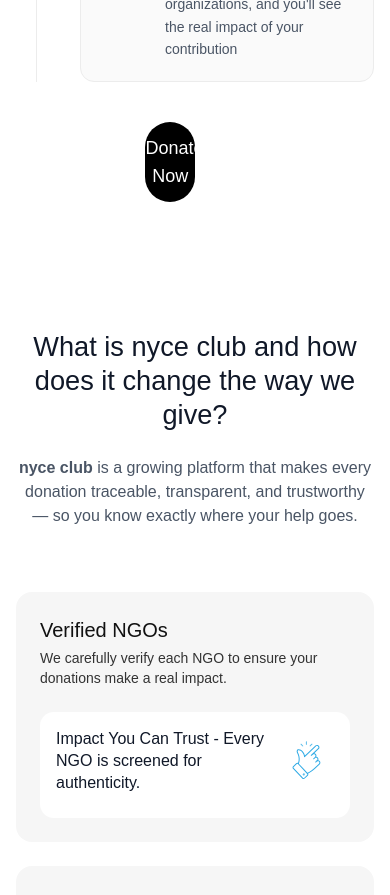
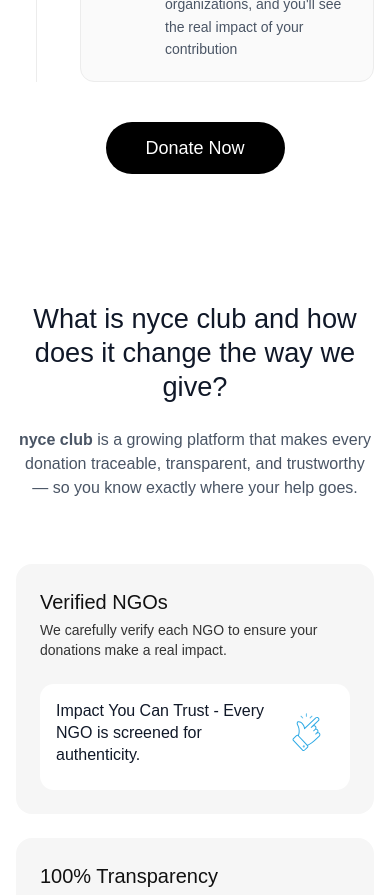
Before and after one commit to Devzel-Agency/nyce_club_frontend, a Next.js app: page / in a window 390 px wide. Shown: the part 1460-2355 px from the top of the page. Built offline with nearby package versions, Linux system fonts and the light colour scheme; a web font is replaced by a local one.

Commit message:
fix: Update Link component for improved layout in OurProcess section

```diff
--- a/sections/home/ourProcess.js
+++ b/sections/home/ourProcess.js
@@ -74,8 +74,8 @@
           </div>
         </div>
         <div className=" flex mt-10 md:mt-14 justify-center w-full">
-          <Link href={"/ngos"}>
-            <button className="bg-black cursor-pointer text-white font-overused-grotesk font-medium sm:w-max w-1/2 sm:px-11 py-3 rounded-full text-lg   ">
+          <Link className=" flex justify-center w-full" href={"/ngos"}>
+            <button className="bg-black  cursor-pointer text-white font-overused-grotesk font-medium sm:w-max w-1/2 sm:px-11 py-3 rounded-full text-lg   ">
               Donate Now
             </button>
           </Link>
```
